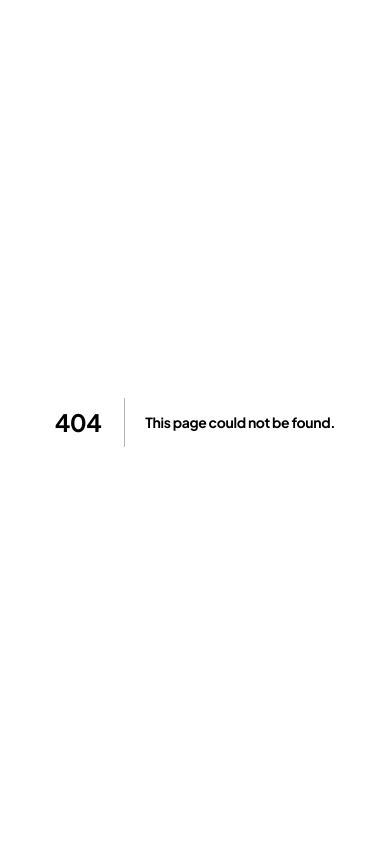
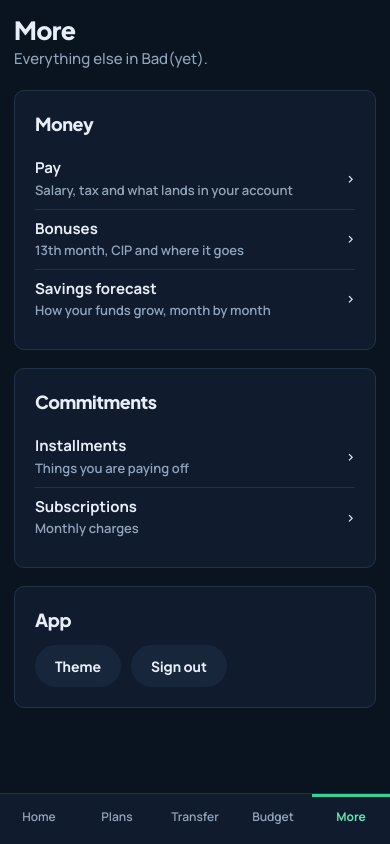
Before and after one commit to andocs/badyet, a Next.js app: page /more in a window 390 px wide. Before the commit this address had no page. Built offline with nearby package versions, Linux system fonts and the light colour scheme.

Commit message:
fix(rev-1): rev-1: working More menu on phone

```diff
--- /dev/null
+++ b/app/(app)/more/page.tsx
@@ -0,0 +1,59 @@
+import Link from "next/link";
+import { signOut } from "@/app/auth/actions";
+import { ThemeToggle } from "@/components/theme-toggle";
+
+// The phone's "More" tab: every destination that does not fit in the bottom bar, plus theme and sign out
+// (the left rail that holds them on desktop is hidden on a phone).
+const GROUPS: { title: string; items: { label: string; href: string; hint: string }[] }[] = [
+  {
+    title: "Money",
+    items: [
+      { label: "Pay", href: "/pay", hint: "Salary, tax and what lands in your account" },
+      { label: "Bonuses", href: "/bonuses", hint: "13th month, CIP and where it goes" },
+      { label: "Savings forecast", href: "/savings", hint: "How your funds grow, month by month" },
+    ],
+  },
+  {
+    title: "Commitments",
+    items: [
+      { label: "Installments", href: "/installments", hint: "Things you are paying off" },
+      { label: "Subscriptions", href: "/subscriptions", hint: "Monthly charges" },
+    ],
+  },
+];
+
+export default function MorePage() {
+  return (
+    <main className="main">
+      <div className="head">
+        <div>
+          <h1>More</h1>
+          <p className="sub">Everything else in Bad(yet).</p>
+        </div>
+      </div>
+      {GROUPS.map((g) => (
+        <section key={g.title} className="card more-group" aria-labelledby={`g-${g.title}`}>
+          <h2 id={`g-${g.title}`}>{g.title}</h2>
+          {g.items.map((i) => (
+            <Link key={i.href} href={i.href} className="more-item">
+              <span>
+                <b>{i.label}</b>
+                <small className="lab">{i.hint}</small>
+              </span>
+              <span aria-hidden="true">›</span>
+            </Link>
+          ))}
+        </section>
+      ))}
+      <section className="card more-group" aria-labelledby="g-app">
+        <h2 id="g-app">App</h2>
+        <div className="more-actions">
+          <ThemeToggle />
+          <form action={signOut}>
+            <button type="submit" className="btn ghost">Sign out</button>
+          </form>
+        </div>
+      </section>
+    </main>
+  );
+}
--- a/app/globals.css
+++ b/app/globals.css
@@ -262,3 +262,12 @@ a.btn { display: inline-flex; align-items: center; text-decoration: none; }
 .forecast thead th { text-align: left; }
 .ovr { display: flex; gap: 6px; align-items: center; }
 .ovr .input { min-width: 9.5rem; }
+
+/* more (phone menu) */
+.more-group { margin-bottom: 18px; max-width: 640px; }
+.more-item { display: flex; justify-content: space-between; align-items: center; gap: 12px; min-height: 60px; border-top: 1px solid var(--line); color: var(--ink); text-decoration: none; }
+.more-item:first-of-type { border-top: 0; }
+.more-item b { display: block; }
+.more-item:hover { color: var(--accent-text); }
+.more-actions { display: flex; gap: 10px; flex-wrap: wrap; }
+.more-actions form { margin: 0; }
--- a/components/nav.tsx
+++ b/components/nav.tsx
@@ -3,7 +3,12 @@
 import Link from "next/link";
 import { usePathname } from "next/navigation";
 
-interface Item { label: string; href?: string }
+interface Item {
+  label: string;
+  href?: string;
+  /** Other paths that should also light this item up (the More tab covers the pages it links to). */
+  also?: string[];
+}
 
 // Only destinations that exist are links; the rest show as disabled until their slice lands.
 export const SIDE_ITEMS: Item[] = [
@@ -22,7 +27,7 @@ export const TAB_ITEMS: Item[] = [
   { label: "Plans", href: "/plans" },
   { label: "Transfer", href: "/transfer" },
   { label: "Budget", href: "/budget" },
-  { label: "More" },
+  { label: "More", href: "/more", also: ["/pay", "/bonuses", "/installments", "/subscriptions", "/savings"] },
 ];
 
 export function NavLinks({ items }: { items: Item[] }) {
@@ -30,7 +35,7 @@ export function NavLinks({ items }: { items: Item[] }) {
   return (
     <>
       {items.map((item) => {
-        const { label, href } = item;
+        const { label, href, also } = item;
         if (!href) {
           return (
             <span key={label} className="off" aria-disabled="true">
@@ -38,7 +43,8 @@ export function NavLinks({ items }: { items: Item[] }) {
             </span>
           );
         }
-        const current = href === "/" ? path === "/" : path === href || path.startsWith(`${href}/`);
+        const at = (p: string) => (p === "/" ? path === "/" : path === p || path.startsWith(`${p}/`));
+        const current = at(href) || (also ?? []).some(at);
         return (
           <Link key={label} href={href} aria-current={current ? "page" : undefined}>
             {label}
```
Also changed, not shown: 1 other file (tests, documents, lock files or other folders).
